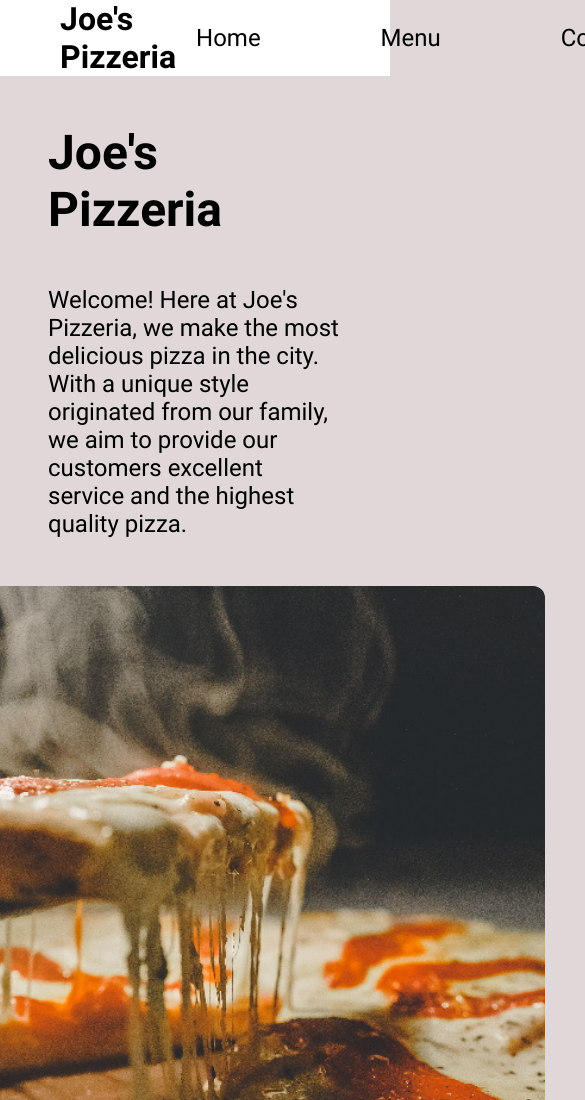
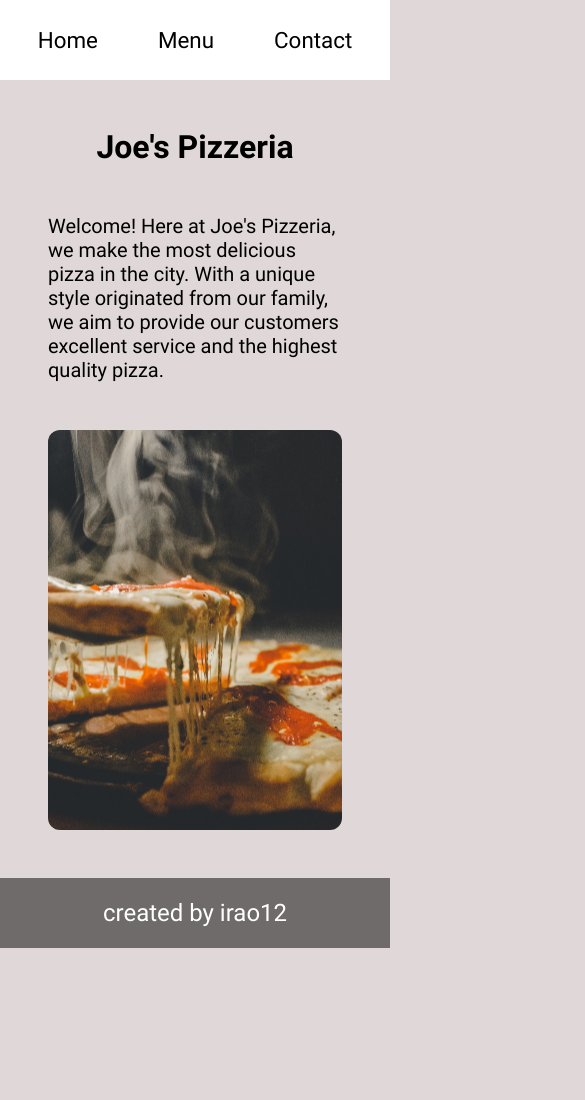
Before and after one commit to irao12/restaurant-page, a website built with webpack: page dist/index.html in a window 390 px wide. Shown: the top 1100 px of the page, 585 px wide, since content can reach past the window. After the commit the page ends 948 px from the top, so only its background shows below. Built offline with nearby package versions, Linux system fonts and the light colour scheme.

Commit message:
changed styles to make website more responsive and mobile friendly

```diff
--- a/src/style.css
+++ b/src/style.css
@@ -24,8 +24,7 @@
 }
 
 #content {
-    height: 100vh;
-
+    height: 100%;
     display: flex;
     flex-direction: column;
     justify-content: space-between;
@@ -39,8 +38,16 @@
     align-items: center;
     height: 100px;
 
+    flex-shrink: 0;
+
     padding: 0px 60px;
     background-color: rgb(255, 255, 255);
+}
+
+.header h1 {
+    height: 100%;
+    display: flex;
+    align-items: center;
 }
 
 .navbar {
@@ -52,7 +59,7 @@
 }
 
 .navbar li {
-    font-size: 1.5rem;
+    font-size: 1.75rem;
     display: flex;
     align-items: center;
     padding: 0 20px;
@@ -128,6 +135,51 @@
     .main-pizza-img {
         height: 600px;
         max-width: 700px
-
     }
 }
+
+@media screen and (max-width: 820px) {
+    .header {
+        flex-direction: column;
+        justify-content: center;
+        height: 125px;
+        padding-left: 0;
+        padding-right: 0;
+    }
+    .intro-text p {
+        max-width: 40ch;
+    }
+    .main-pizza-img {
+        height: 600px;
+        width: 90%;
+    }
+    .navbar {
+        width: 100%;
+        gap: 20px;
+        justify-content: center;
+    }
+}
+
+@media screen and (max-width: 420px) {
+    .header {
+        height: 80px;
+        padding: 20px;
+    }
+    .header h1 {
+        display: none;
+    }
+    .navbar li {
+        font-size: 1.4rem;
+    }
+    .intro-text h1 {
+        font-size: 2rem;
+    }
+    .intro-text p {
+        font-size: 1.25rem;
+    }
+
+    .main-pizza-img {
+        height: 400px;
+        width: 100%;
+    }
+}
```
